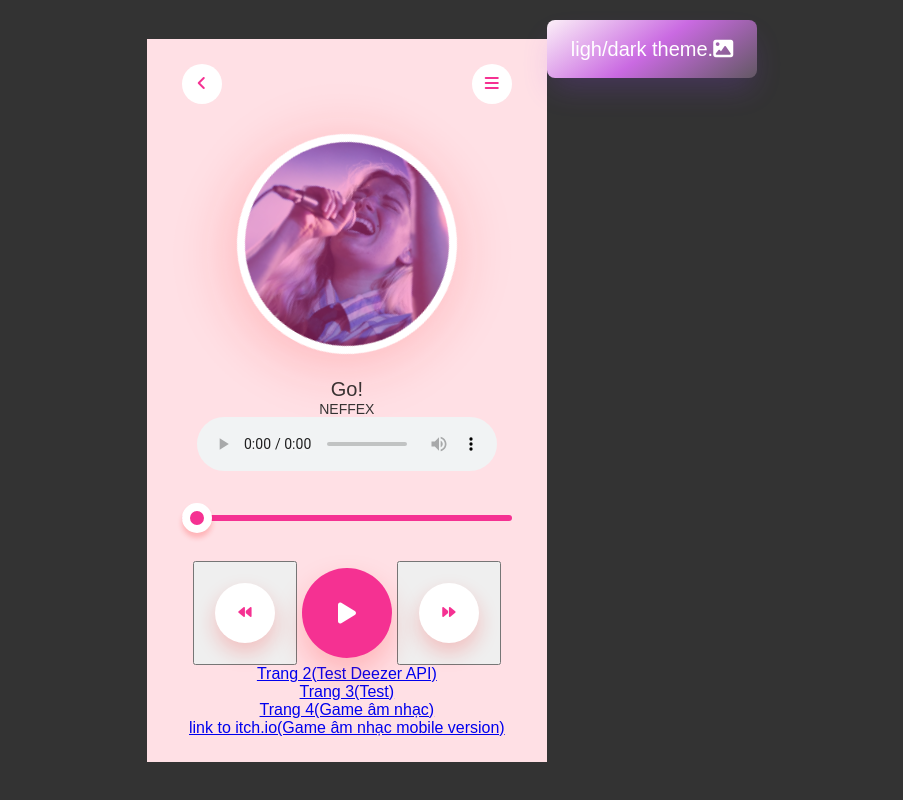
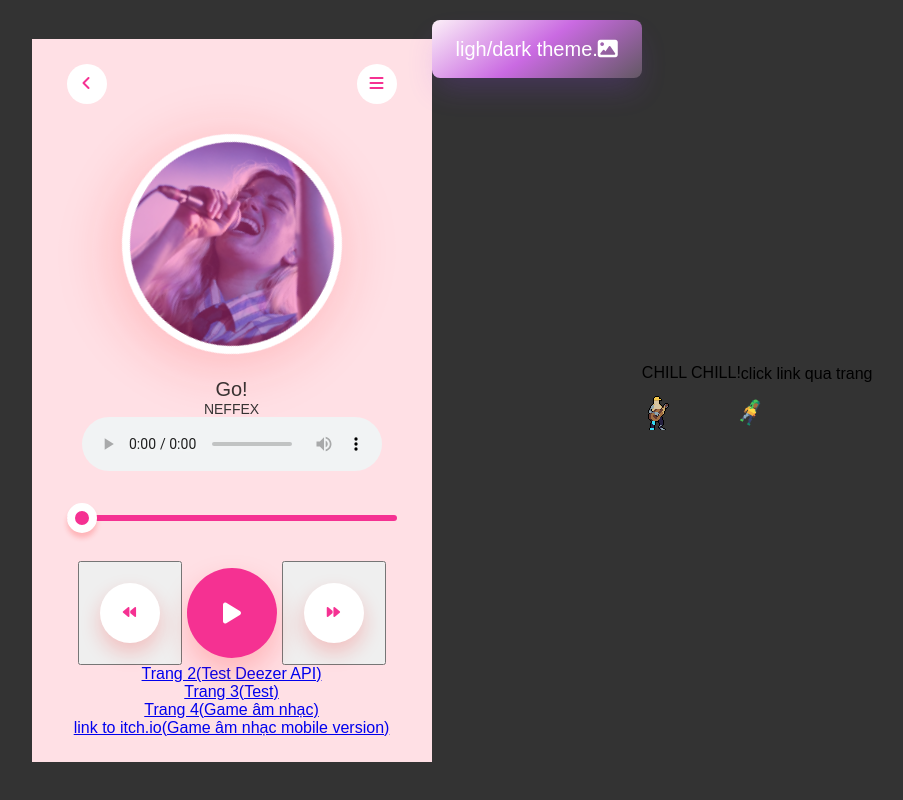
Before and after one commit to green96/Website_nghe_nh-cbtnh-m, a plain HTML site: page index.html in a window 1280 px wide. Shown: the whole page, without its empty margins (188-1091 px from the left). Drawn offline with Linux system fonts and the light colour scheme.

Commit message:
Update index.html

```diff
--- a/index.html
+++ b/index.html
@@ -223,7 +223,16 @@ progress.onchange = function(){
 
 </script>
 
-
+  <!--nhan vat pixel di chuyen qua lai-->
+  <div id="boy_character">
+    <p style="text-align: center;">CHILL CHILL!</p>
+    <img src="man_withGuitar.gif" alt="boy_character" />
+  </div>
+  <div id="girlwithheadphone">
+    <p style="text-align: center;">click link qua trang </p>
+    <img src="idle_cyclegirlwithheadphone.gif" alt="girl character"/>
+  </div>
+  <script src="charactermovement.js"></script>
 
 
 </body>
```
